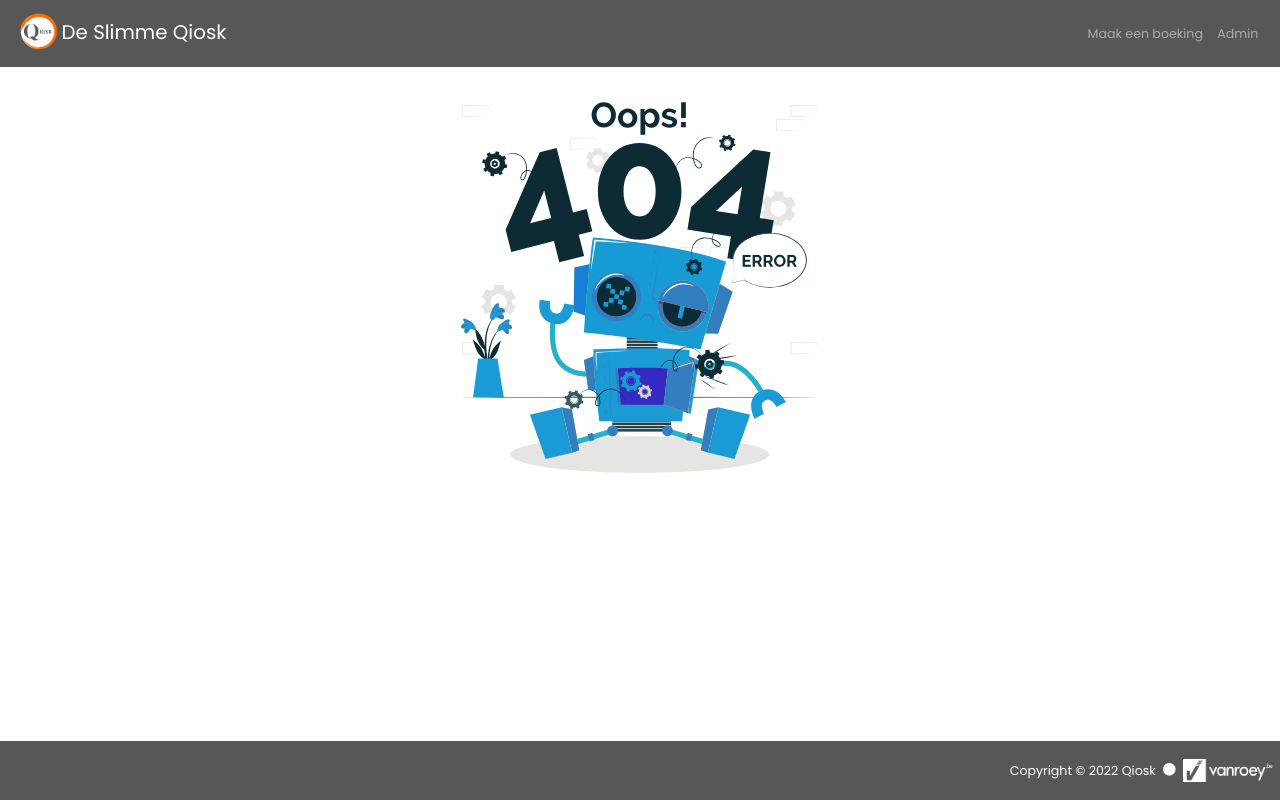
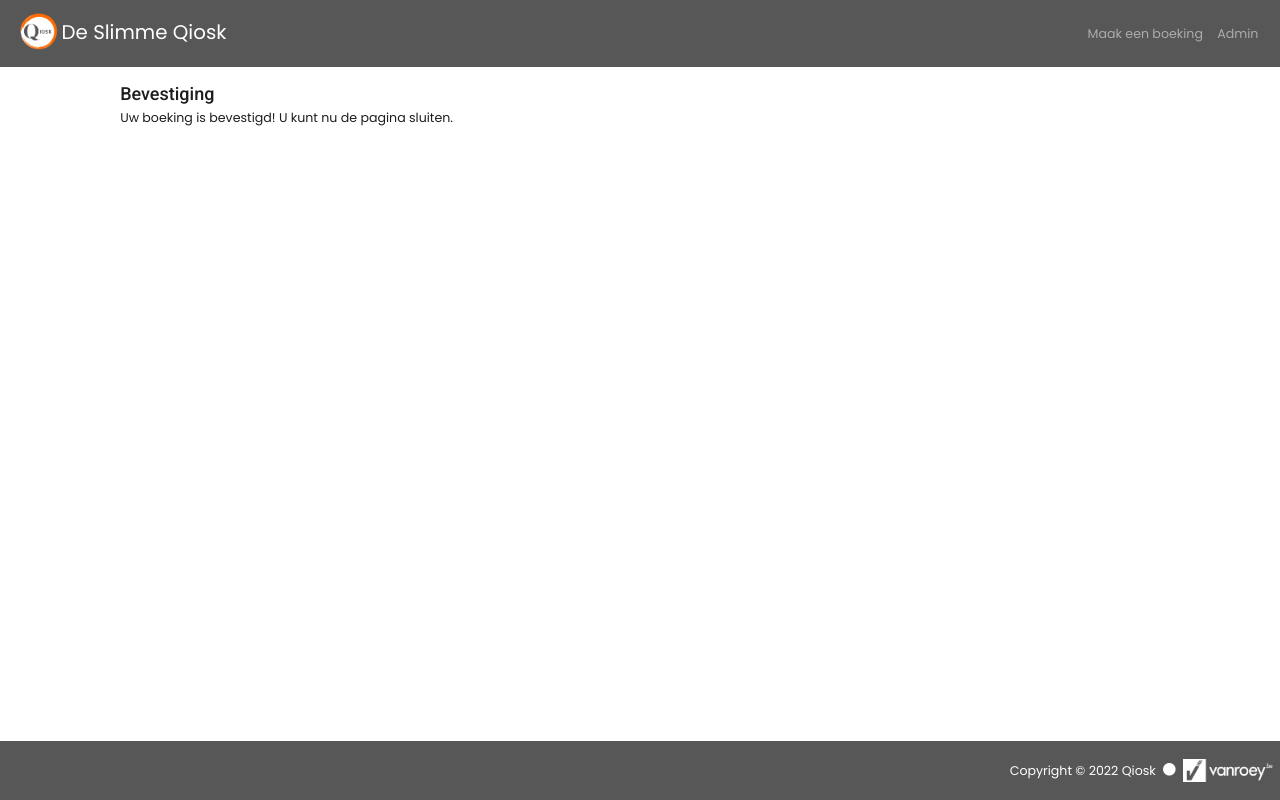
Before and after one commit to RubenBoone/Qiosk-Webapp, an Angular app: page /boeking/bevestiging in a window 1280 px wide. Built offline with nearby package versions, Linux system fonts and the light colour scheme; what angular-datatables would draw is missing.

Commit message:
confirm page

```diff
--- a/src/app/app-routing.module.ts
+++ b/src/app/app-routing.module.ts
@@ -3,10 +3,12 @@ import { RouterModule, Routes } from '@angular/router';
 import { HomeComponent } from './home/home.component';
 import { PageNotFoundComponent } from './error/page-not-found/page-not-found.component';
 import { MainComponent } from './appointment/main/main.component';
+import { ConfirmationComponent } from './appointment/confirmation/confirmation.component';
 
 const routes: Routes = [
   { path: '', component: HomeComponent },
   { path: 'boeking', component: MainComponent },
+  { path: 'boeking/bevestiging', component: ConfirmationComponent },
   {
     path: 'admin',
     loadChildren: () =>
--- a/src/app/appointment/booking-form/booking-form.component.html
+++ b/src/app/appointment/booking-form/booking-form.component.html
@@ -64,6 +64,6 @@
     </table>
     </div>
     <div class="ml- mb-5">
-      <button type="submit" class="mb-5 btn btn-secondary" (click)="UserData()">Boeken</button>
+      <button type="submit" class="mb-5 btn btn-secondary" (click)="UserData()"><a href="/boeking/bevestiging">Boeken</a></button>
     </div>
 </form>
--- a/src/app/appointment/confirmation/confirmation.component.html
+++ b/src/app/appointment/confirmation/confirmation.component.html
@@ -1 +1,12 @@
-<p>confirmation works!</p>
+<div class="container-fluid">
+    <div class="row my-4">
+        <div class="col-lg-10 col-12 offset-lg-1">
+            <div class="justify-content-between flex-column flex-md-row">
+                <h2 class="mb-0">Bevestiging</h2>
+            </div>
+            <div>
+                <p>Uw boeking is bevestigd! U kunt nu de pagina sluiten.</p>
+            </div>
+        </div>
+    </div>
+</div>
```
Also changed, not shown: 1 other file (tests, documents, lock files or other folders).
